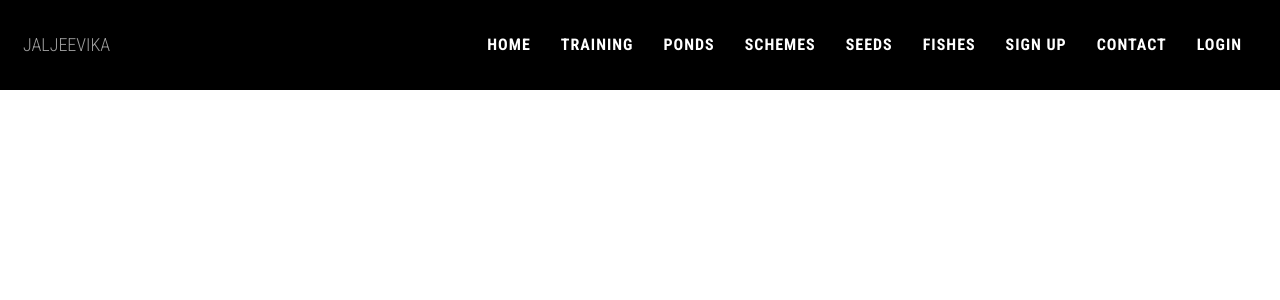
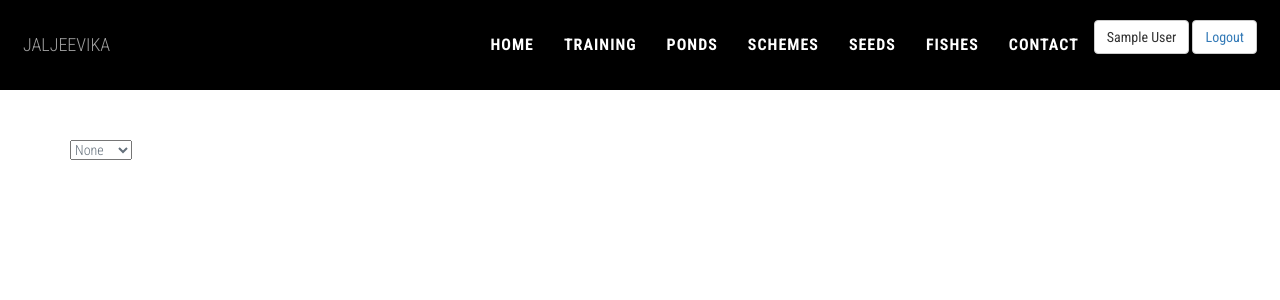
Before and after one commit to mumbai19/team-14, a PHP site: page /Product.php in a window 1280 px wide. Shown: the top 300 px of the page. Run offline with PHP 8.4, Linux system fonts and the light colour scheme; the visitor is signed in with stand-in values (Sample User, id 1); data that the repository does not hold is empty; some libraries are stand-ins or nearby versions.

Commit message:
logout and name

```diff
--- a/Product.php
+++ b/Product.php
@@ -119,9 +119,9 @@ $name=$_SESSION['name'];
                        <li><a class="smooth-scroll" href="#testimonials">Schemes</a></li>
                        <li><a class="smooth-scroll" href="#pricing">Seeds</a></li>
                        <li><a class="smooth-scroll" href="#stats">Fishes</a></li>
-                       <li><a class="smooth-scroll" href="#clients">Sign Up</a></li>
                        <li><a class="smooth-scroll" href="#contact">Contact</a></li>
-                       <li><a class="smooth-scroll" href="#clients">LOGIN</a></li>
+                       <button type="button" class="btn btn-default"><?php echo $name; ?></button>
+                       <button type="button" class="btn btn-default"><a class="smooth-scroll" href="logout.php">Logout</a></button>
                    </ul>
                </div>
            </div>
@@ -133,7 +133,14 @@ $name=$_SESSION['name'];
 <br>
 <br>
 <div class="container" >
-
+<form method="post" action="Product.php">
+<select>
+  <option value="mercedes">None</option>
+  <option value="volvo">Vicinity</option>
+  <option value="saab">Price</option>
+  <option value="mercedes">Rating</option>
+</select>
+</form>
 <?php
 $c=0;
  foreach($user as $det): ?>
```
